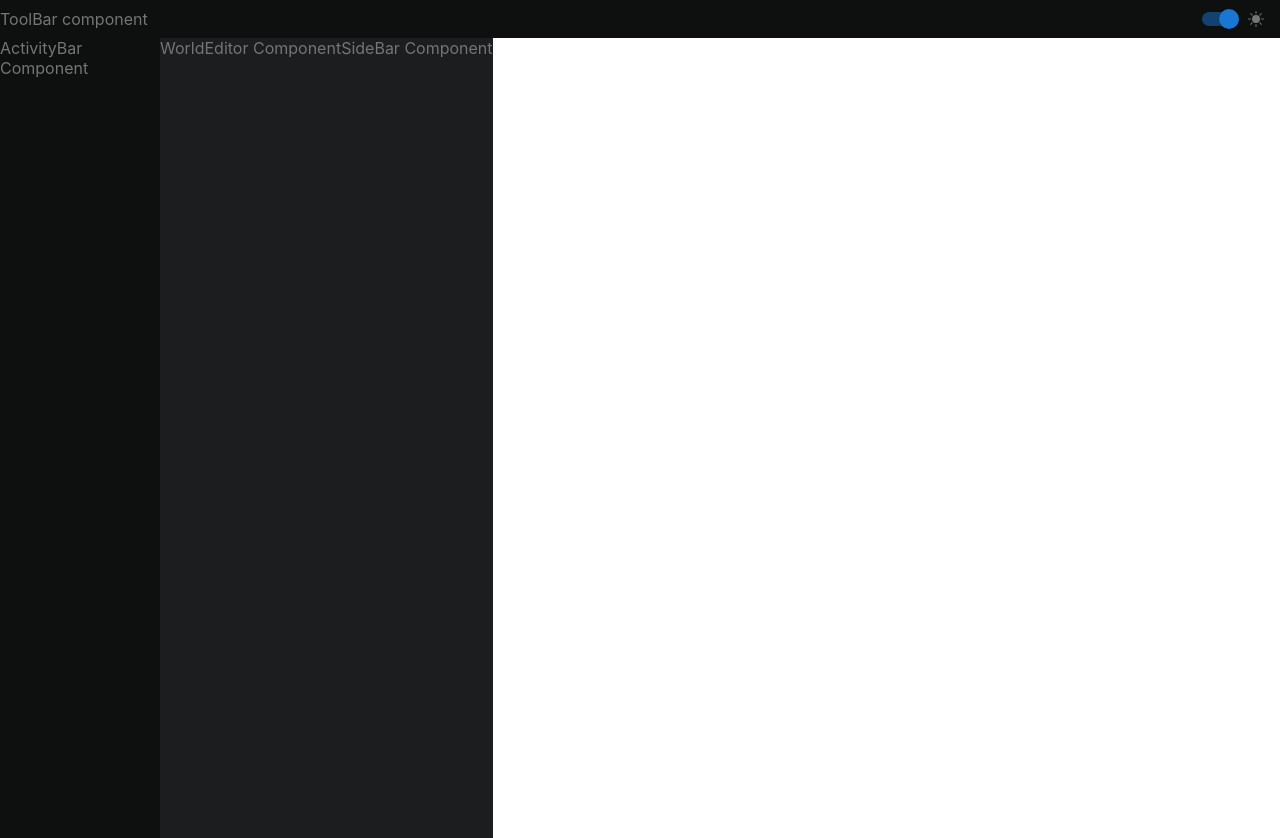
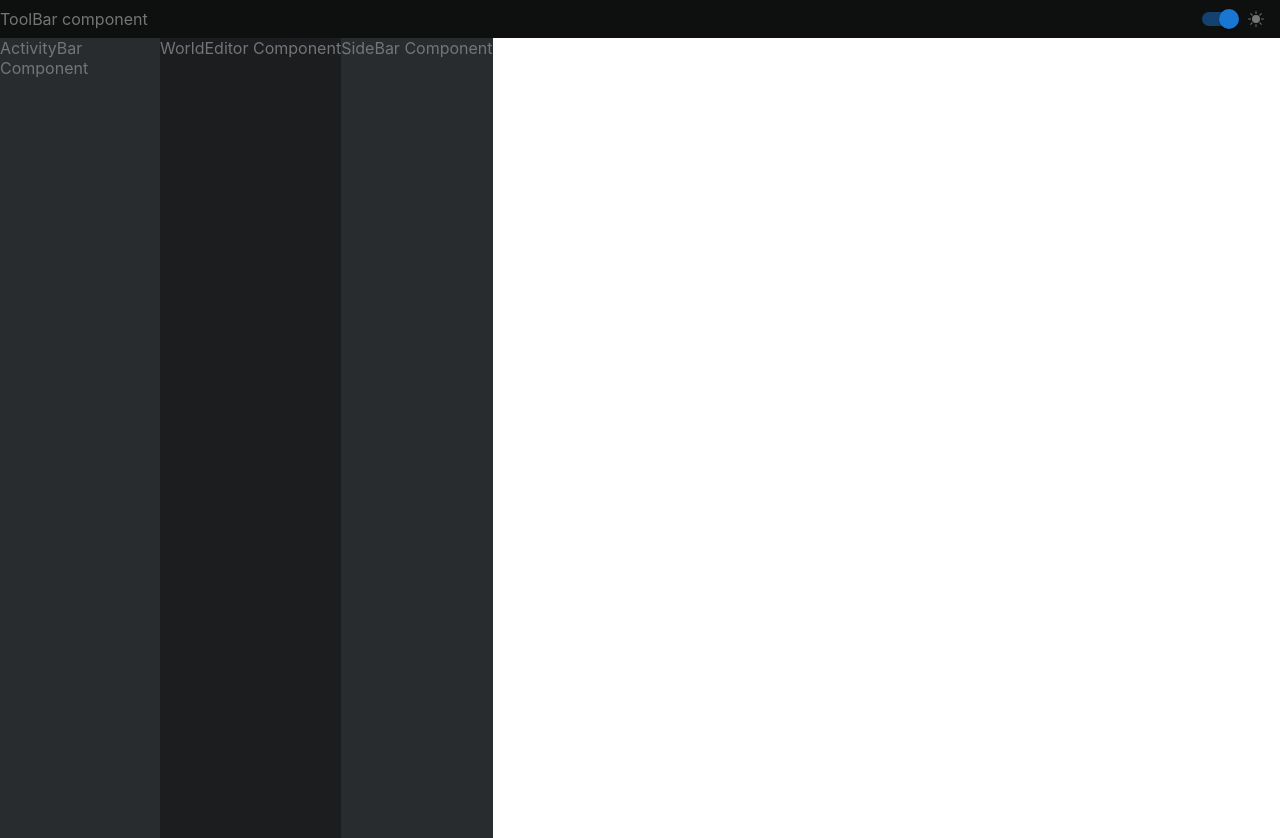
Before and after one commit to JoshuaIsrael/Archivist, a React (Create React App) app: page / in a window 1280 px wide. Built offline with nearby package versions, Linux system fonts and the light colour scheme.

Commit message:
Changed additional dark theme colors

```diff
--- a/src/components/ActivityBar/ActivityBar.tsx
+++ b/src/components/ActivityBar/ActivityBar.tsx
@@ -8,7 +8,7 @@ const ActivityBar: FC<ActivityBarProps> = () => {
   const themeContext = useContext(ThemeContext);
 
   const activityBarStyle = {
-    backgroundColor: themeContext?.theme?.primary,
+    backgroundColor: themeContext?.theme?.tertiary,
     color: themeContext?.theme?.medium
   }
 
--- a/src/components/SideBar/SideBar.tsx
+++ b/src/components/SideBar/SideBar.tsx
@@ -8,7 +8,7 @@ const SideBar: FC<SideBarProps> = () => {
   const themeContext = useContext(ThemeContext);
 
   const sideBarStyle = {
-    backgroundColor: themeContext?.theme?.secondary,
+    backgroundColor: themeContext?.theme?.tertiary,
     color: themeContext?.theme?.medium
   }
 
```
